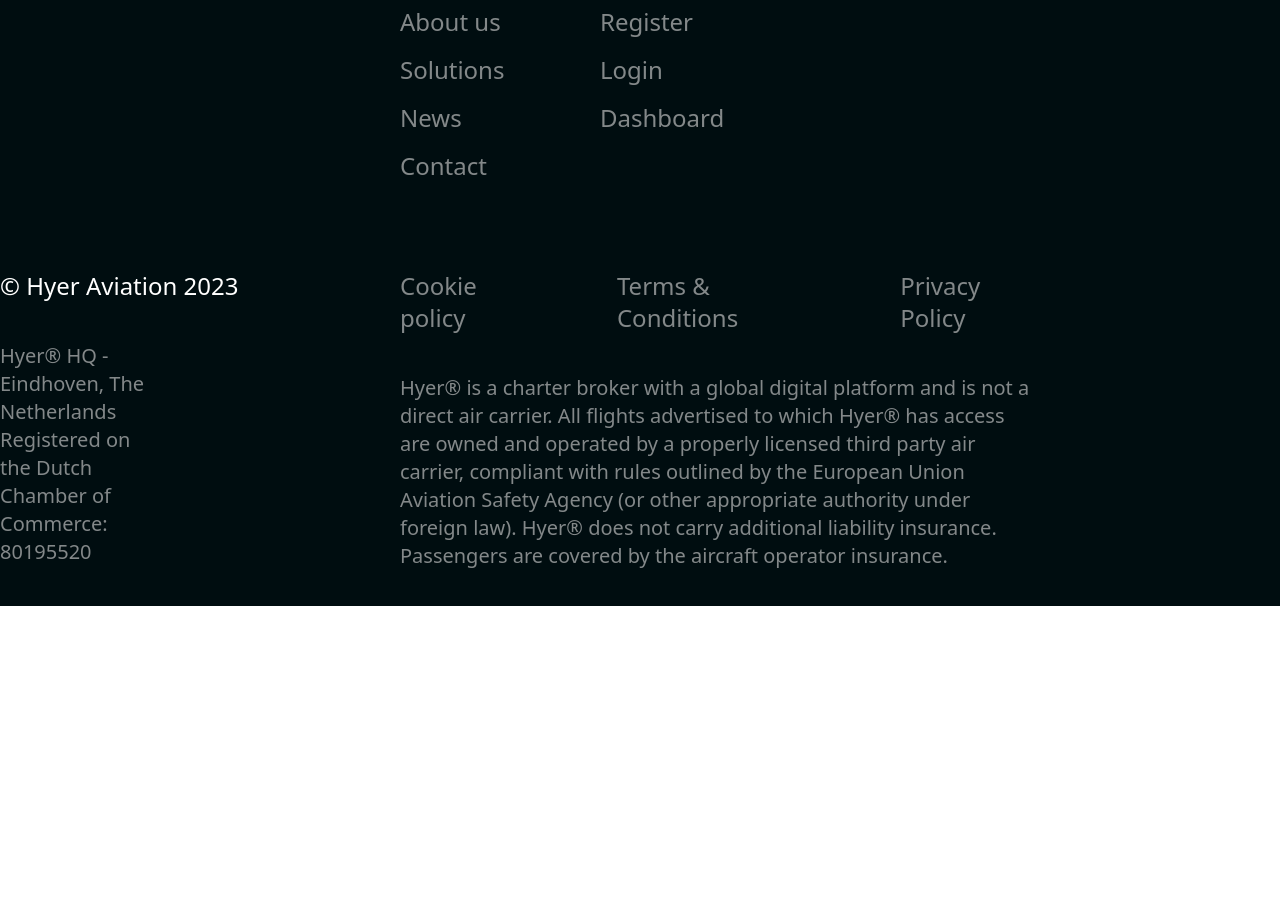
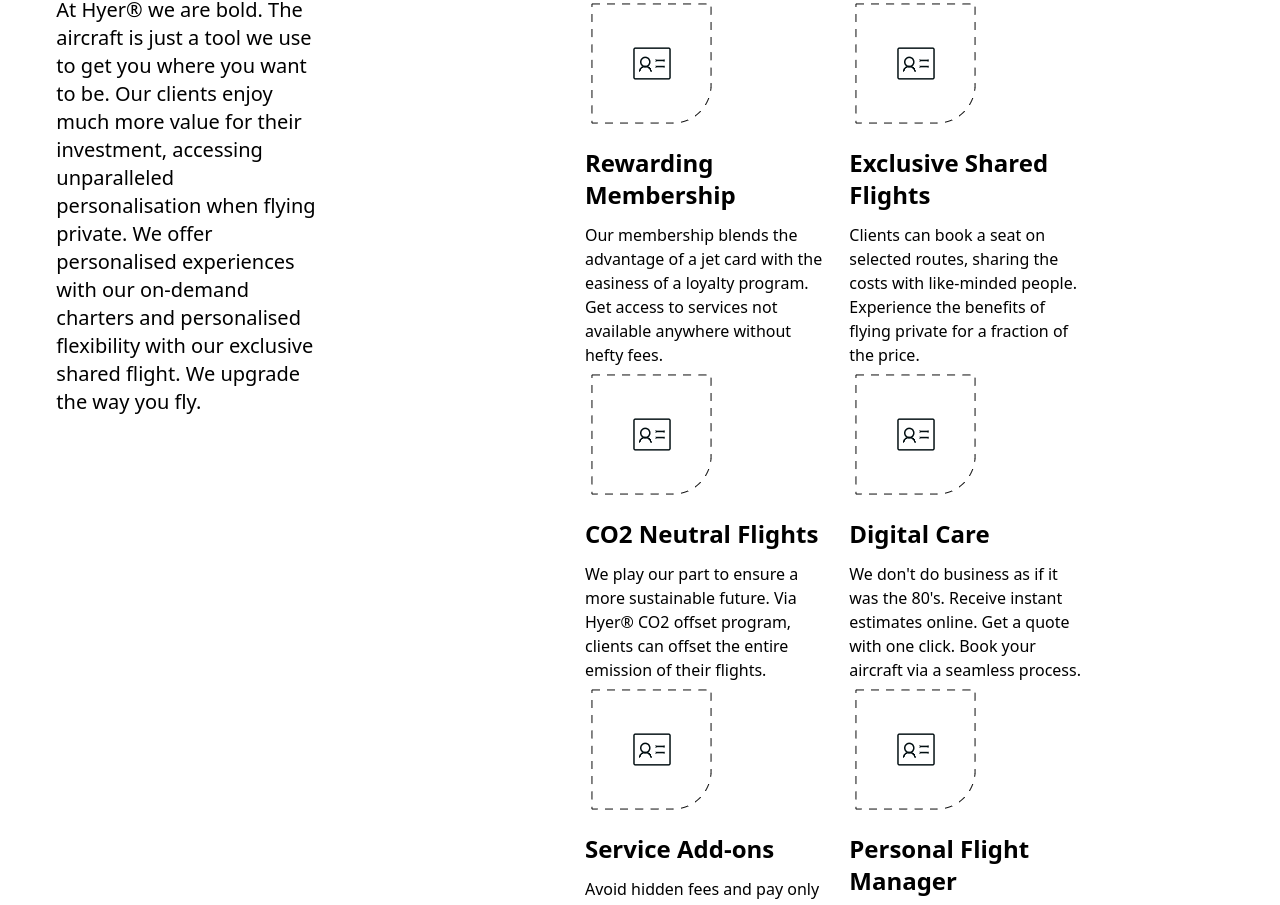
Before and after one commit to frost7t/flyers, a Next.js app: page / in a window 1280 px wide. Shown: the part 5260-6165 px from the top of the page. Before the commit the page ends 5866 px from the top, so only its background shows below. Built offline with nearby package versions, Linux system fonts and the light colour scheme.

Commit message:
section_experience doing

```diff
--- /dev/null
+++ b/src/Components/Experiences.js
@@ -0,0 +1,29 @@
+import React from "react";
+import CardExperience from "./cards/CardExperience";
+
+export default function Experiences() {
+  return (
+    <div className="w-[90%] p-[3.7vw] ml-[0.7vw]">
+      <div>
+        <h4 className="mb-[6.8vw] text-3xl  lg:text-9xl font-bold">
+          Hyer® <br /> Experience
+        </h4>
+      </div>
+      <div className="grid grid-cols-1 lg:grid-cols-2">
+        <div>
+          <p className="text-xl lg:w-1/2">
+            At Hyer® we are bold. The aircraft is just a tool we use to get you
+            where you want to be. Our clients enjoy much more value for their
+            investment, accessing unparalleled personalisation when flying
+            private. We offer personalised experiences with our on-demand
+            charters and personalised flexibility with our exclusive shared
+            flight. We upgrade the way you fly.
+          </p>
+        </div>
+        <div>
+           <CardExperience/>
+        </div>
+      </div>
+    </div>
+  );
+}
--- /dev/null
+++ b/src/Components/cards/CardExperience.js
@@ -0,0 +1,20 @@
+import DataExp from "@/data/DataExp";
+import React from "react";
+
+export default function CardExperience() {
+  return (
+    <>
+      <div className="grid grid-cols-1 lg:grid-cols-2">
+        {DataExp.map((card, index) => (
+          <div className="" key={index}>
+            <img src={card.img} alt={card.alt} />
+            <div className="w-[90%] pt-5">
+              <h3 className="font-semibold text-2xl pb-3">{card.title}</h3>
+              <p>{card.description}</p>
+            </div>
+          </div>
+        ))}
+      </div>
+    </>
+  );
+}
--- a/src/Components/cards/CardOnDemand.js
+++ b/src/Components/cards/CardOnDemand.js
@@ -28,7 +28,7 @@
           onMouseEnter={handleMouseEnter} // Attribution de la fonction handleMouseEnter à l'événement onMouseEnter
           onMouseLeave={handleMouseLeave} // Attribution de la fonction handleMouseLeave à l'événement onMouseLeave
         >
-          On-Demand{" "}
+          On-Demand
           {isHovered && ( // Affichage conditionnel du contenu JSX si isHovered est vrai
             <svg
               xmlnsXlink="http://www.w3.org/1999/xlink"
--- /dev/null
+++ b/src/data/DataExp.js
@@ -0,0 +1,46 @@
+const DataExp = [
+  {
+    title: "Rewarding Membership",
+    img: "/img/Capng.png",
+    alt: "passport",
+    description:
+      "Our membership blends the advantage of a jet card with the easiness of a loyalty program. Get access to services not available anywhere without hefty fees.",
+  },
+  {
+    title: "Exclusive Shared Flights",
+    img: "/img/Capng.png",
+    alt: "user",
+    description:
+      "Clients can book a seat on selected routes, sharing the costs with like-minded people. Experience the benefits of flying private for a fraction of the price.",
+  },
+  {
+    title: "CO2 Neutral Flights",
+    img: "/img/Capng.png",
+    alt: "user",
+    description:
+      "We play our part to ensure a more sustainable future. Via Hyer® CO2 offset program, clients can offset the entire emission of their flights.",
+  },
+  {
+    title: "Digital Care",
+    img: "/img/Capng.png",
+    alt: "user",
+    description:
+      "We don't do business as if it was the 80's. Receive instant estimates online. Get a quote with one click. Book your aircraft via a seamless process.",
+  },
+  {
+    title: "Service Add-ons",
+    img: "/img/Capng.png",
+    alt: "user",
+    description:
+      "Avoid hidden fees and pay only for the service that you need. Upgrade your flight with multiple add-ons. Shape your trip to meet your requirements.",
+  },
+  {
+    title: "Personal Flight Manager",
+    img: "/img/Capng.png",
+    alt: "user",
+    description:
+      "Our experts can support any trip and request, 24/07. From short business trips to large groups crossing the globe for leisure. Enjoy a stress-free booking process.",
+  },
+];
+
+export default DataExp;
--- a/src/pages/index.js
+++ b/src/pages/index.js
@@ -1,4 +1,5 @@
 import Destination from "@/Components/Destination";
+import Experiences from "@/Components/Experiences";
 import FlightManager from "@/Components/FlightManager";
 import Hero from "@/Components/Hero";
 import Services from "@/Components/Services";
@@ -13,6 +14,7 @@
       <Services />
       <Destination />
       <FlightManager />
+      <Experiences />
     </Layout>
   );
 }
```
Also changed, not shown: public/img/Capng.png (added), public/img/user.png (added).
